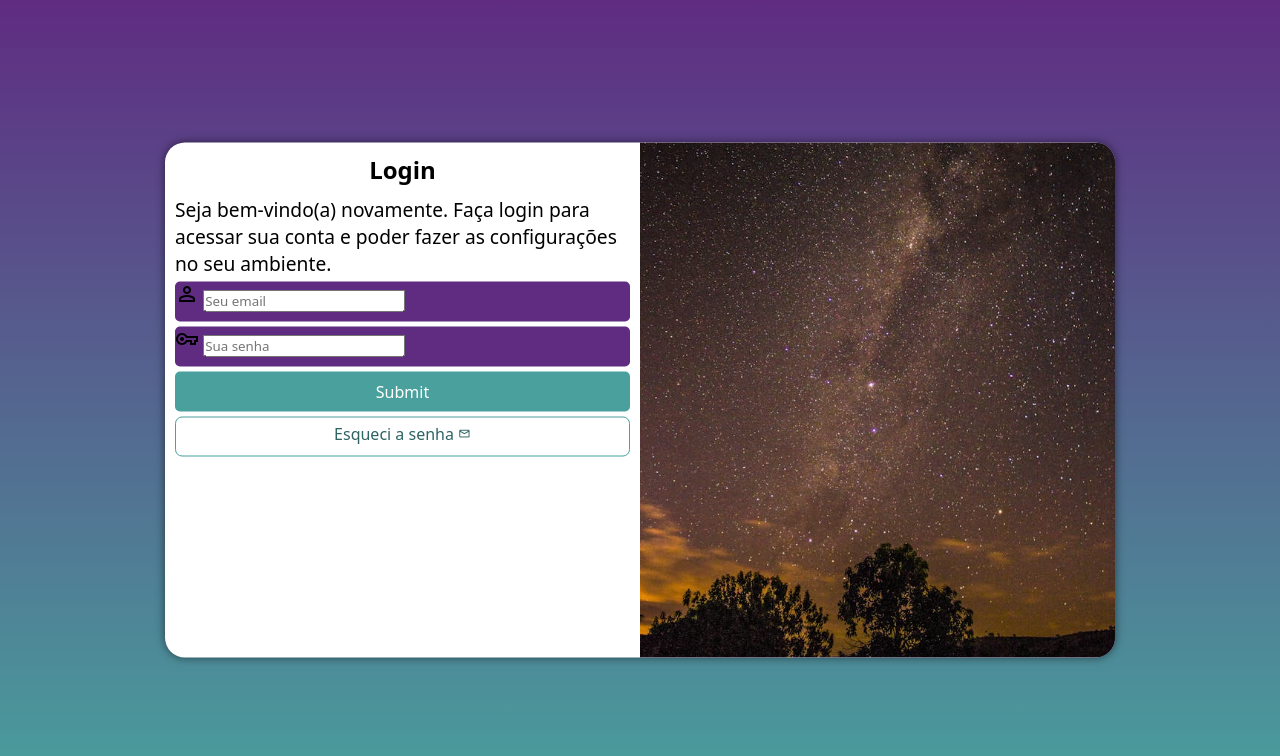
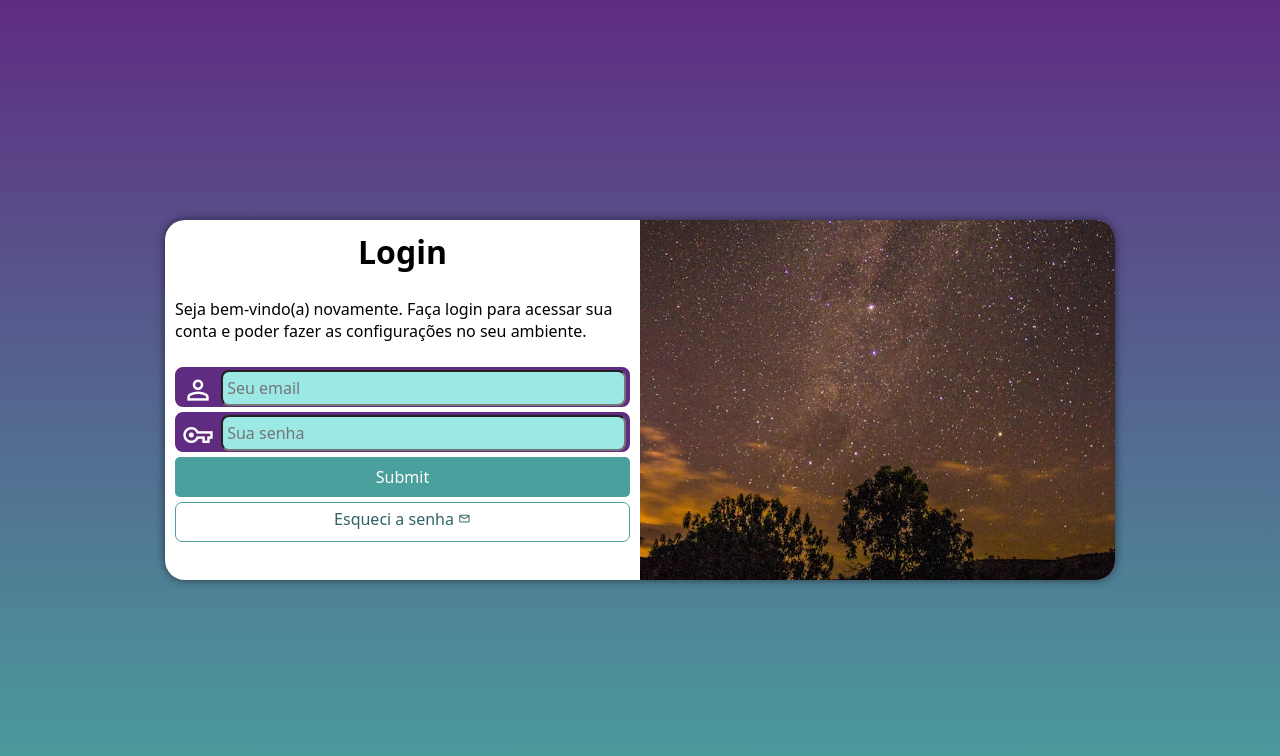
Before and after one commit to Samuel-fsb/projeto-login, a plain HTML site: page index.html in a window 1280 px wide. Drawn offline with nearby package versions, Linux system fonts and the light colour scheme.

Commit message:
Finalizando o projeto login

```diff
--- a/estilos/media-query.css
+++ b/estilos/media-query.css
@@ -8,6 +8,7 @@
 
     section#login{
         width: 70vw;
+        height: 330px;
     }
 
     section#login > div#imagem{
@@ -38,6 +39,7 @@
 
     section#login{
         width: 950px;
+        height: 360px;
     }
 
     section#login > div#imagem{
@@ -55,7 +57,12 @@
     font-size: 1.2em;
     }
 
-    diz#formulario > h1{
+    div#formulario > h1{
         font-size: 2em;
     }
+
+    div#formulario > p{
+        font-size: 1em;
+        margin: 25px 0px;
+    }
 }
--- a/estilos/style.css
+++ b/estilos/style.css
@@ -32,12 +32,12 @@ section#login{
     border-radius: 20px;
     top: 50%;
     left: 50%;
-    transform: translate(-50%, -50%);
     overflow: hidden;
     box-shadow: 0px 0px 10px rgba(0, 0, 0, 0.542);
 
     transition: width 0.3s, height 0.3s;
     transition-timing-function: ease;
+    transform: translate(-50%, -50%);
 }
 
 section#login > div#imagem{
@@ -64,15 +64,40 @@ div#formulario > p{
 
 form > div.campo{
     background-color: #5f2c82;
+    border: 2px solid #5f2c82;
     display: block;
     width: 100%;
     height: 40px;
-    border-radius: 5px;
+    border-radius: 8px;
     margin: 5px 0px;
 }
 
 div.campo > label{
     display: none;
+}
+
+div.campo > span{
+    color: white;
+
+    font-size: 2em;
+    width: 40px;
+    padding: 5px;
+}
+
+div.campo > input{
+    background-color: #9ce8e5;
+    font-size: 1em;
+    width: calc(100% - 45.9px);
+    height: 100%;
+    border: 0%;
+    border-radius: 8px;
+    padding: 4px;
+
+    transform: translateY(-12px);
+}
+
+div.campo > input:focus-within{
+    background-color: white;
 }
 
 form > input[type="submit"]{
--- a/index.html
+++ b/index.html
@@ -7,6 +7,7 @@
     <link rel="stylesheet" href="estilos/style.css">
     <link rel="stylesheet" href="estilos/media-query.css">
     <link rel="stylesheet" href="https://fonts.googleapis.com/css2?family=Material+Symbols+Outlined" />
+    <link rel="shortcut icon" href="imagens/form-icon.png" type="image/x-icon">
     <title>Projeto Login</title>
 </head>
 <body>
```
Also changed, not shown: imagens/form-icon.png (added).
